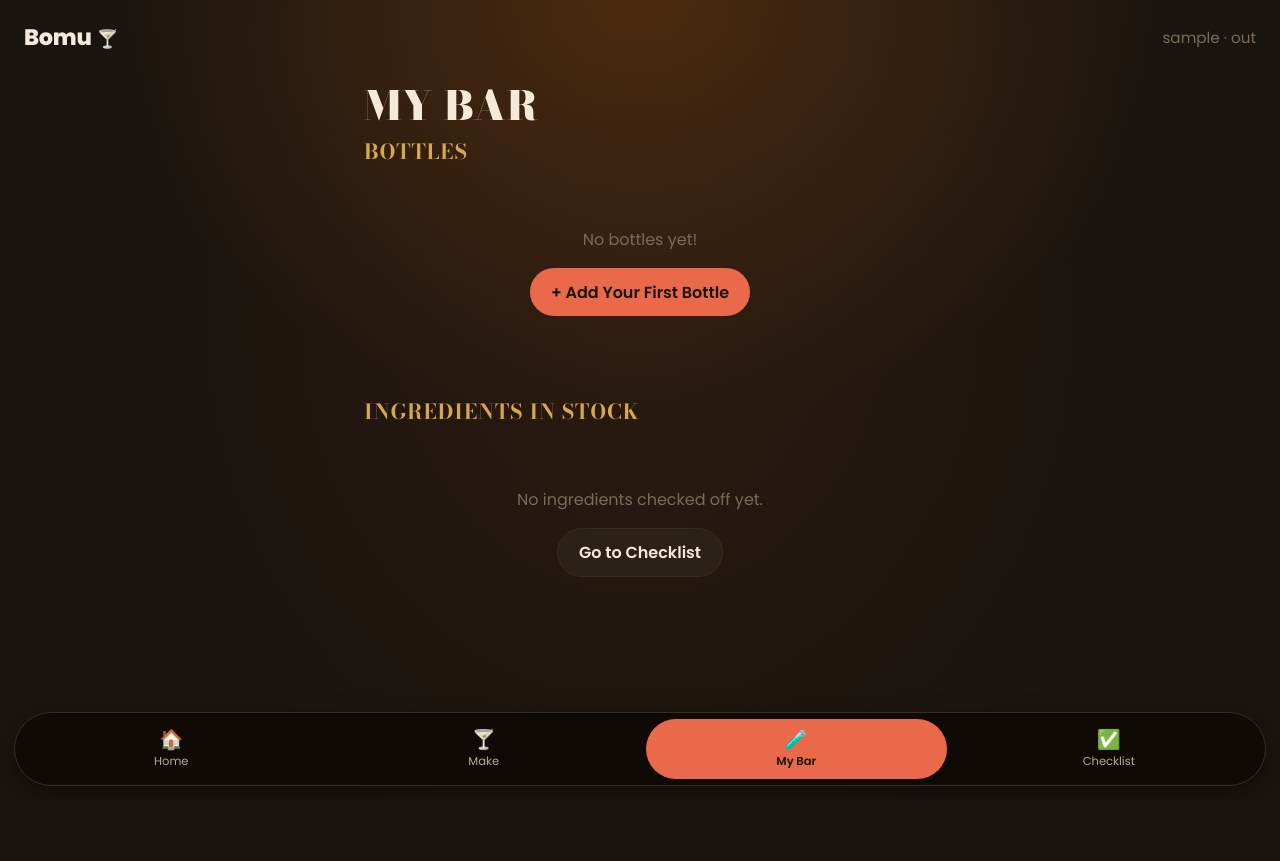
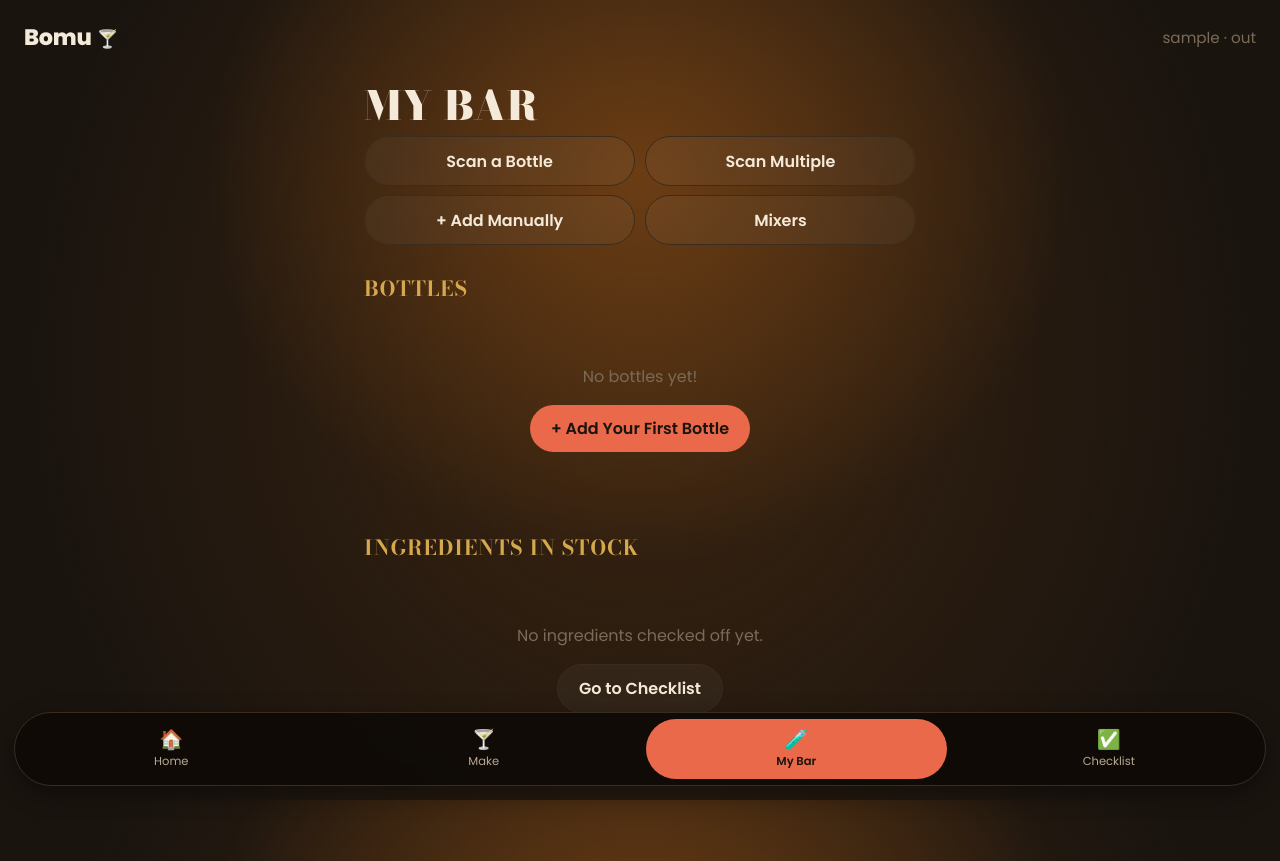
Before and after one commit to sepulturian/bomu, a Flask app: page /bar in a window 1280 px wide. Before the commit the page ends 786 px from the top, so only its background shows below. Run offline with Flask 3, Linux system fonts and the light colour scheme; the visitor is signed in with stand-in values (Sample User, id 1); data comes from the database, SQL or seed files in the repository; data that the repository does not hold is empty.

Commit message:
Home page redesign: hero cocktail photo, slim actions, warmer glow; manage-bar buttons moved to My Bar

```diff
--- a/app.py
+++ b/app.py
@@ -401,16 +401,12 @@ def service_worker():
 @app.route("/")
 @login_required
 def home():
-    # Badge on the Mixers button if recipes have introduced new ingredients
-    # the user hasn't reviewed yet.
-    new_ingredient_count = len(get_auto_added_ingredients(uid(), only_unstocked=True))
     # Status line doubles as onboarding: "0 bottles" tells a new friend
     # exactly what their first step is.
     bottle_count = len(get_all_bottles(uid()))
     makeable_count = get_recommendations(uid(), max_makeable=0, max_one_away=0)["total_makeable"]
     return render_template(
         "home.html",
-        new_ingredient_count=new_ingredient_count,
         bottle_count=bottle_count,
         makeable_count=makeable_count,
     )
@@ -590,7 +586,16 @@ def bar():
     bottles = get_all_bottles(uid())
     all_ingredients = get_all_ingredients(uid())
     stocked = [i for i in all_ingredients if i["in_stock"]]
-    return render_template("my_bar.html", bottles=bottles, stocked_ingredients=stocked)
+    # Badge on the Mixers button if recipes have introduced new ingredients
+    # the user hasn't reviewed yet. (Moved here from home when the manage
+    # buttons moved to this page.)
+    new_ingredient_count = len(get_auto_added_ingredients(uid(), only_unstocked=True))
+    return render_template(
+        "my_bar.html",
+        bottles=bottles,
+        stocked_ingredients=stocked,
+        new_ingredient_count=new_ingredient_count,
+    )
 
 
 @app.route("/recommend")
--- a/templates/base.html
+++ b/templates/base.html
@@ -21,8 +21,8 @@
         :root {
             /* Warm editorial palette -- amber/coral over dark charcoal-brown */
             --bg-base: #1a140f;
-            --bg-glow-top: #4a2a10;
-            --bg-glow-mid: #2a1a10;
+            --bg-glow-top: #6b3d14;
+            --bg-glow-mid: #3a2410;
             --card: #241b14;
             --card-border: #3a2c1e;
             --ink: #f5ead9;
@@ -39,10 +39,12 @@
 
         body {
             font-family: var(--font-body);
-            /* Full-page warm glow: concentrated top-center, fading toward the edges */
+            /* Full-page warm glow: bright golden core in the upper third (it
+               reads as light spilling from behind the hero card), fading to
+               dark edges */
             background:
-                radial-gradient(ellipse 900px 700px at 50% 0%, var(--bg-glow-top) 0%, transparent 60%),
-                radial-gradient(ellipse 800px 900px at 50% 40%, var(--bg-glow-mid) 0%, transparent 65%),
+                radial-gradient(ellipse 700px 620px at 50% 22%, var(--bg-glow-top) 0%, transparent 62%),
+                radial-gradient(ellipse 900px 1000px at 50% 45%, var(--bg-glow-mid) 0%, transparent 68%),
                 var(--bg-base);
             background-attachment: fixed;
             color: var(--ink);
@@ -234,6 +236,27 @@
             width: 20px;
             height: 20px;
             accent-color: var(--coral);
+        }
+
+        /* --- Home hero photo card --- */
+        .hero-card {
+            max-width: 340px;
+            margin: 0 auto;
+            aspect-ratio: 1 / 1;
+            border-radius: 26px;
+            overflow: hidden;
+            /* Warm glow bleeding out from behind the photo, like the card is
+               the light source for the page gradient */
+            box-shadow: 0 0 60px rgba(214, 138, 62, 0.28),
+                        0 12px 40px rgba(0, 0, 0, 0.45);
+            border: 1px solid rgba(214, 168, 78, 0.18);
+        }
+
+        .hero-card img {
+            width: 100%;
+            height: 100%;
+            object-fit: cover;
+            display: block;
         }
 
         .empty-state {
--- a/templates/my_bar.html
+++ b/templates/my_bar.html
@@ -2,6 +2,20 @@
 
 {% block content %}
 <h1>My Bar</h1>
+
+{# Bar management actions -- moved here from the home page so home stays
+   focused on "what can I drink tonight". #}
+<div style="display: grid; grid-template-columns: 1fr 1fr; gap: 0.6rem; margin-bottom: 1.75rem;">
+    <a href="/scan" class="btn btn-secondary" style="text-align: center;">Scan a Bottle</a>
+    <a href="/scan-bulk" class="btn btn-secondary" style="text-align: center;">Scan Multiple</a>
+    <a href="/add" class="btn btn-secondary" style="text-align: center;">+ Add Manually</a>
+    <a href="/checklist" class="btn btn-secondary" style="text-align: center;">
+        Mixers
+        {% if new_ingredient_count %}
+            <span style="background: var(--gold); color: #1a140f; font-size: 0.72rem; padding: 0.12rem 0.5rem; border-radius: 999px; margin-left: 0.3rem; font-weight: 700; vertical-align: middle;">{{ new_ingredient_count }} new</span>
+        {% endif %}
+    </a>
+</div>
 
 <h2>Bottles{% if bottles %} <span style="color: var(--ink-faint); font-size: 0.9rem; font-weight: normal; text-transform: none; letter-spacing: normal;">&middot; {{ bottles|length }}</span>{% endif %}</h2>
 {% if bottles %}
```
Also changed, not shown: templates/home.html (+13 -24 lines), static/hero-cocktail.jpg (added).
